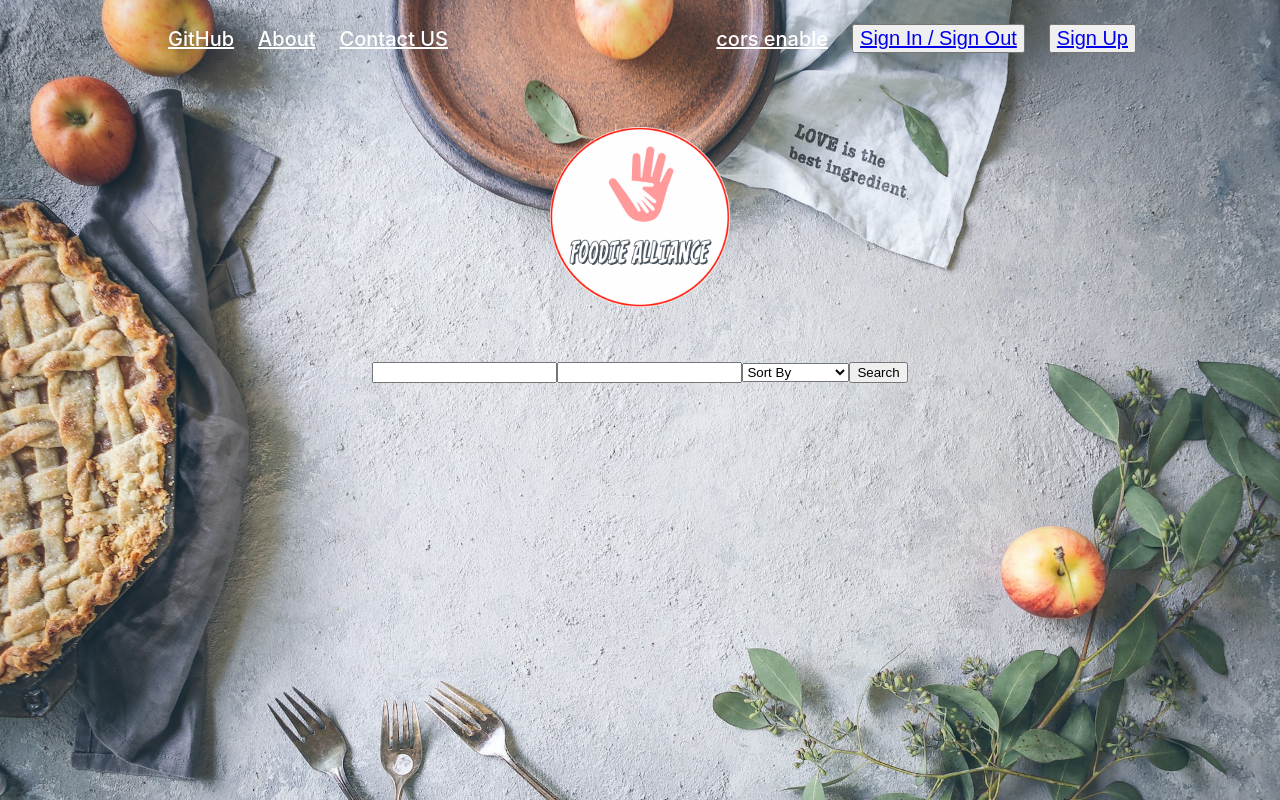
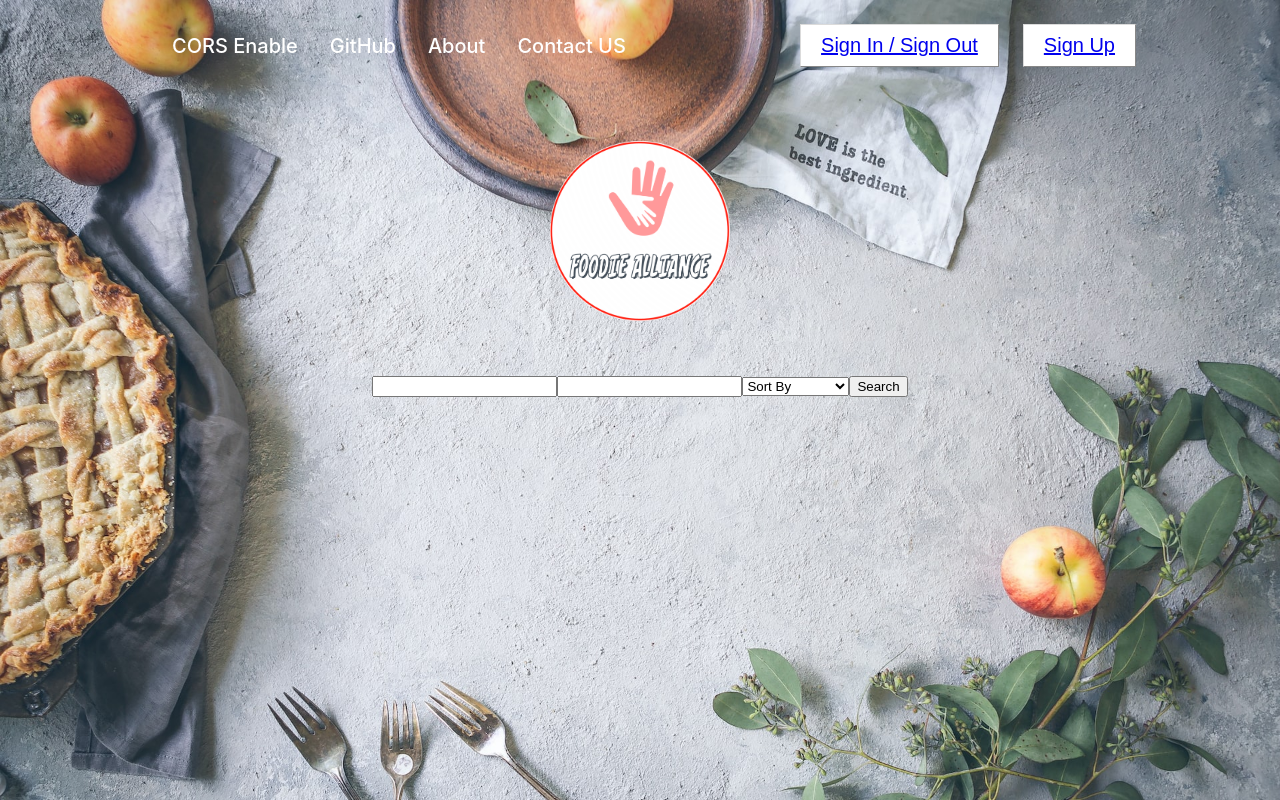
Before and after one commit to zbl14/capstone-planning-log-and-proposal, a React (Create React App) app: page / in a window 1280 px wide. Built offline with nearby package versions, Linux system fonts and the light colour scheme; no server answers.

Commit message:
add NavLink, NavButton

```diff
--- a/src/components/TopNav.js
+++ b/src/components/TopNav.js
@@ -21,13 +21,38 @@ const NavLink = styled.a`
   color: #fff;
   font-weight: 500;
   cursor: pointer;
+  padding-bottom: calc(0.5em - 1px);
+  padding-left: 1em;
+  padding-right: 1em;
+  padding-top: calc(0.5em - 1px);
   margin-left: 1.5rem;
+  text-decoration: none;
+  box-shadow: inset 0 0 0 0 black;
+  padding: 0 0.25rem;
+  transition: color 0.3s ease-in-out, box-shadow 0.3s ease-in-out;
+  &:hover {
+    color: black;
+    text-decoration: underline;
+    box-shadow: inset 200px 0 0 0 #fff;
+  }
 `;
 
 const NavButton = styled.button`
   font-size: 20px;
   font-weight: 500;
   margin-left: 1.5rem;
+  background-color: white;
+  border-color: #dbdbdb;
+  border-width: 1px;
+  color: #363636;
+  cursor: pointer;
+  justify-content: center;
+  padding-bottom: calc(0.5em - 1px);
+  padding-left: 1em;
+  padding-right: 1em;
+  padding-top: calc(0.5em - 1px);
+  text-align: center;
+  white-space: nowrap;
 `;
 
 const TopNav = () => {
@@ -35,6 +60,12 @@ const TopNav = () => {
     <React.Fragment>
       <TopNavStyledWrapper>
         <LeftWrapper>
+          <NavLink
+            href="https://cors-anywhere.herokuapp.com/corsdemo"
+            target="_blank"
+          >
+            CORS Enable
+          </NavLink>
           <NavLink
             href="https://github.com/zbl14/foodie-alliance.git"
             target="_blank"
@@ -50,12 +81,6 @@ const TopNav = () => {
           <NavLink href="mailto:ifthereisoneday@gmail.com">Contact US</NavLink>
         </LeftWrapper>
         <RightWrapper>
-          <NavLink
-            href="https://cors-anywhere.herokuapp.com/corsdemo"
-            target="_blank"
-          >
-            cors enable
-          </NavLink>
           <NavButton>
             <Link to="/sign-in">Sign In / Sign Out</Link>
           </NavButton>
```
